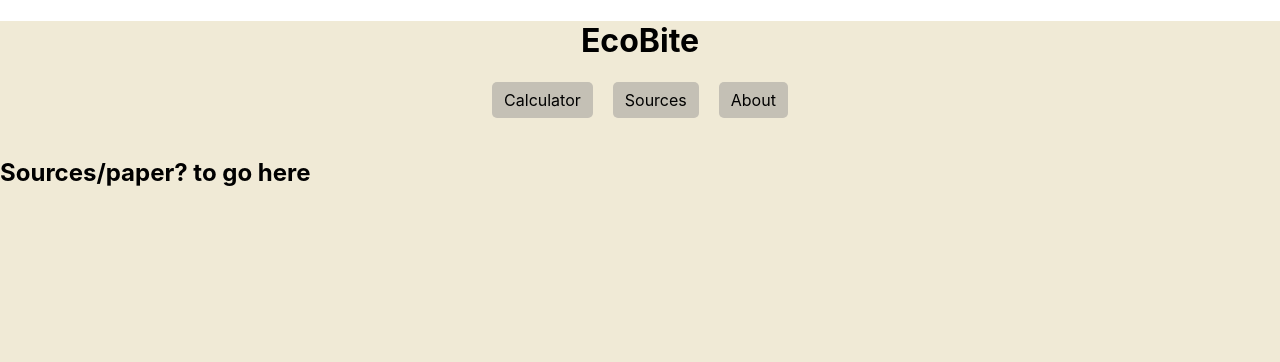
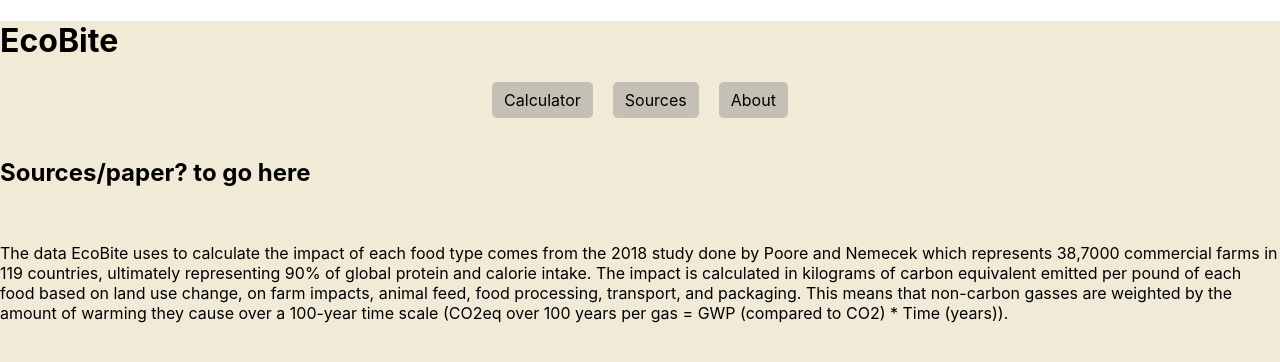
Before and after one commit to jack898/ecobite, a React (Create React App) app: page / in a window 1280 px wide. Both pictures are taken after a click on the element "Sources". Shown: the top 362 px of the page. Built offline with nearby package versions, Linux system fonts and the light colour scheme.

Commit message:
Update site content

```diff
--- a/src/App.css
+++ b/src/App.css
@@ -1,5 +1,4 @@
 .App {
-  text-align: center;
   background-color: #F0EAD6;
   min-height: 100vh;
 }
--- a/src/components/Sources.js
+++ b/src/components/Sources.js
@@ -10,6 +10,7 @@ function Sources() {
   return (
     <div className="parent-container">
       <h2>Sources/paper? to go here</h2>
+      <p>The data EcoBite uses to calculate the impact of each food type comes from the 2018 study done by Poore and Nemecek which represents 38,7000 commercial farms in 119 countries, ultimately representing 90% of global protein and calorie intake. The impact is calculated in kilograms of carbon equivalent emitted per pound of each food based on land use change, on farm impacts, animal feed, food processing, transport, and packaging. This means that non-carbon gasses are weighted by the amount of warming they cause over a 100-year time scale (CO2eq over 100 years per gas = GWP (compared to CO2) * Time (years)). </p>
     </div>
   );
 }
```
